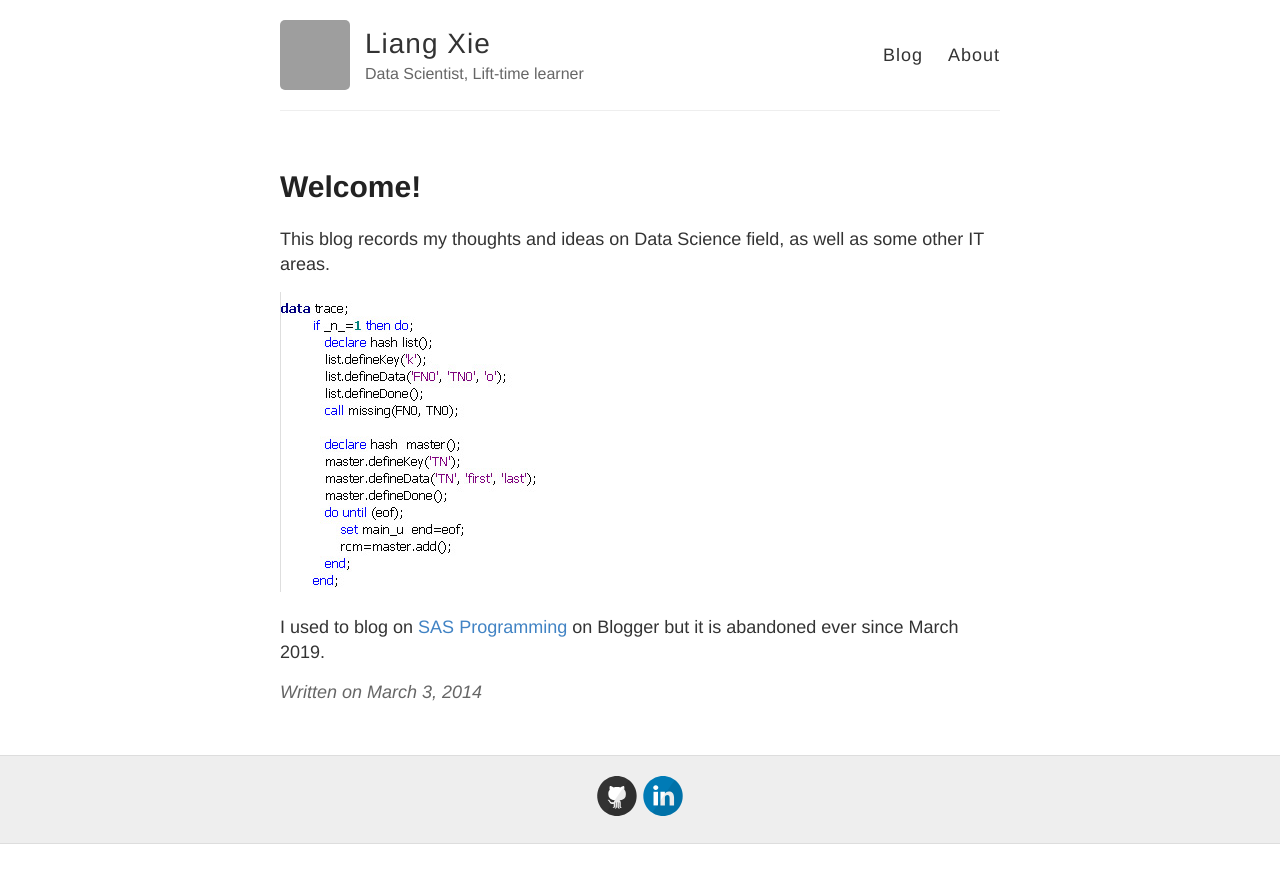
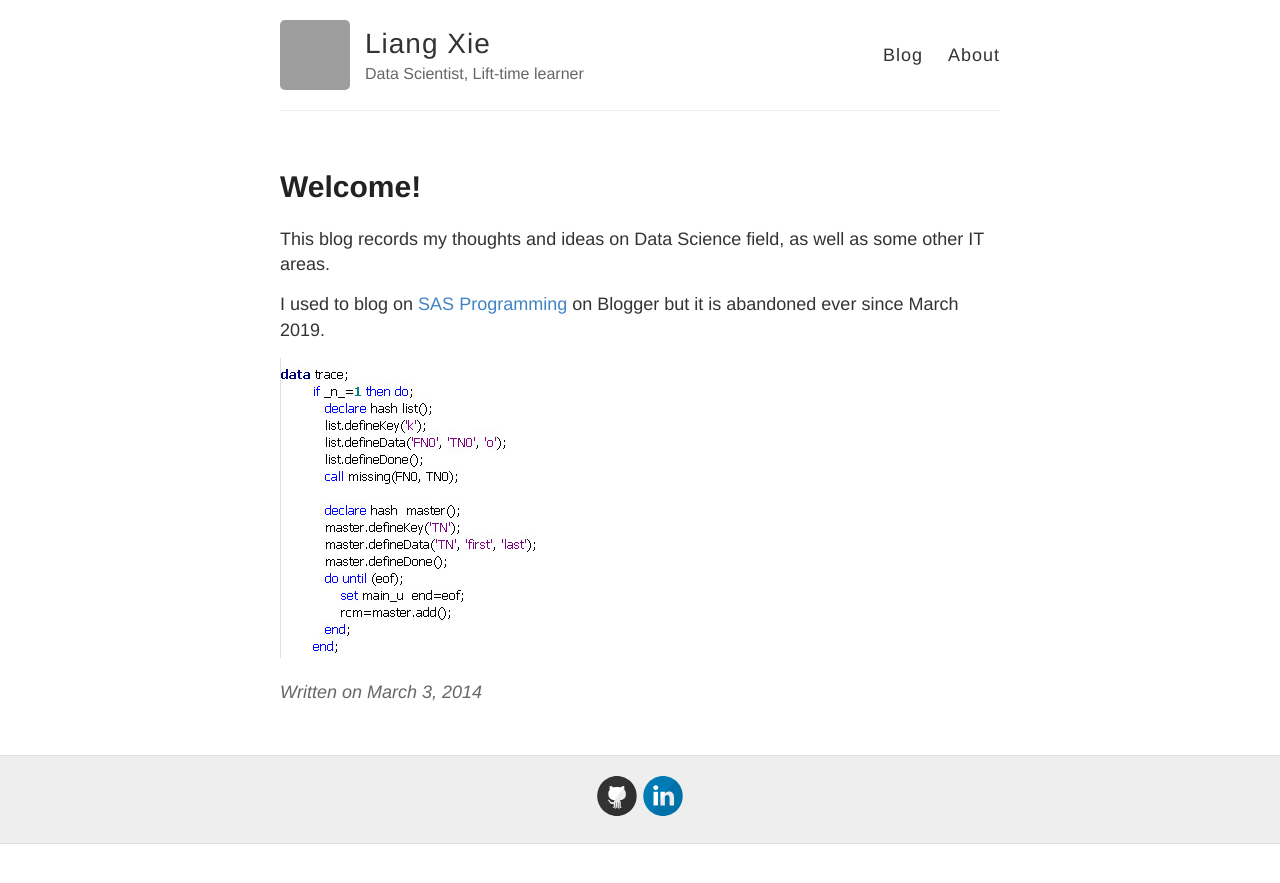
Before and after one commit to xieliaing/xieliaing.github.io, a Jekyll site: the page built from _posts/2014-3-3-Hello-World.md, in a window 1280 px wide. Shown: the top 883 px of the page. Built offline with Jekyll 4.4.1, drawn with Linux system fonts in a browser that asks for light colours; grey boxes are pictures that could not be loaded.

```diff
--- a/_posts/2014-3-3-Hello-World.md
+++ b/_posts/2014-3-3-Hello-World.md
@@ -5,6 +5,6 @@ title: Welcome!
 
 This blog records my thoughts and ideas on Data Science field, as well as some other IT areas.
 
+I used to blog on [SAS Programming](https://sas-programming.blogspot.com) on Blogger but it is abandoned ever since March 2019.
+
 ![_datastephash]({{ site.baseurl }}/images/init_hash.jpg)
-
-I used to blog on [SAS Programming](https://sas-programming.blogspot.com) on Blogger but it is abandoned ever since March 2019.
```
